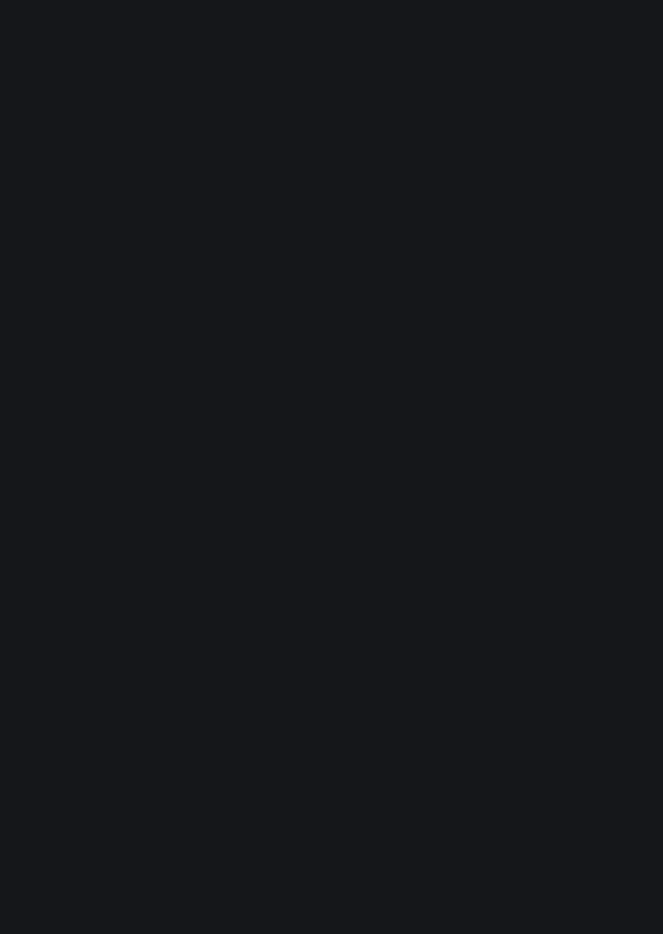
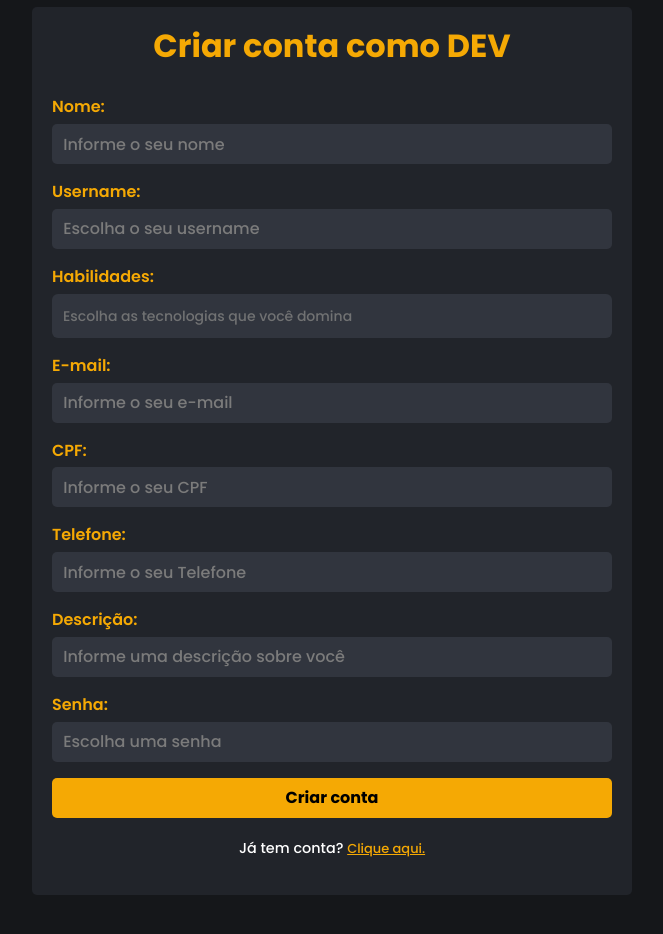
Before and after one commit to matheusnascimentods/devparadise-app, a React (Vite) app: page /signup in a window 1280 px wide. Before the commit this address had no page. Shown: the part 140-1074 px from the top of the page, without its empty margins (308-971 px from the left). Before the commit the page ends 800 px from the top, so only its background shows below. Built offline with nearby package versions, Linux system fonts and the light colour scheme.

Commit message:
Os componentes foram renomeados para facilitar o entendimento do codigo

```diff
--- a/src/App.jsx
+++ b/src/App.jsx
@@ -7,18 +7,18 @@ import { ToastContainer } from 'react-toastify';
 
 //Pages
 import Home from './components/pages/Home/Home';
+import Search from './components/pages/Search/Search';
 import Login from './components/pages/Auth/Login';
-import DevRegister from './components/pages/Auth/DevRegister';
-import MyProfile from './components/pages/MyProfile/MyProfile';
-import EditProfileDev from './components/pages/EditProfileDev/EditProfileDev';
+import Signup from './components/pages/Auth/Signup';
+import Me from './components/pages/Me/Me';
+import UpdateUser from './components/pages/UpdateUser/UpdateUser';
+import DeleteUser from './components/pages/DeleteUser/DeleteUser';
 import Changepassword from './components/pages/ChangePassword/Changepassword';
+import MyProjects from './components/pages/MyProjects/MyProjects';
 import AddProject from './components/pages/AddProject/AddProject';
-import MyProjects from './components/pages/MyProjects/MyProjects';
 import EditProject from './components/pages/EditProject/EditProject';
-import UserProfile from './components/pages/UserProfile/UserProfile';
 import ProjectView from './components/pages/ProjectView/ProjectView';
-import Searchpage from './components/pages/Searchpage/Searchpage';
-import DeleteUser from './components/pages/DeleteUser/DeleteUser';
+import User from './components/pages/User/User';
 
 //Context
 import { UserProvider } from './context/UserContext';
@@ -32,18 +32,18 @@ function App() {
         <Container>
           <Routes>
             <Route path='/' element={ <Home /> }/>
-            <Route path='/search' element={ <Searchpage /> }/>
+            <Route path='/search' element={ <Search /> }/>
             <Route path='/login' element={ <Login /> }/>
-            <Route path='/register' element={ <DevRegister /> }/>
-            <Route path='/me' element={ <MyProfile /> }/>
-            <Route path='/me/update' element={ <EditProfileDev /> }/>
+            <Route path='/signup' element={ <Signup /> }/>
+            <Route path='/me' element={ <Me /> }/>
+            <Route path='/me/update' element={ <UpdateUser /> }/>
             <Route path='/me/delete' element={ <DeleteUser /> }/>
             <Route path='/me/changePassword' element={ <Changepassword /> }/>
             <Route path='/me/projects' element={ <MyProjects /> }/>
             <Route path='/me/projects/new' element={ <AddProject /> }/>
             <Route path='/me/projects/update/:id' element={ <EditProject /> }/>
             <Route path='/projects/:id' element={ <ProjectView /> }/>
-            <Route path='/user/:username' element={<UserProfile /> }/>
+            <Route path='/user/:username' element={<User /> }/>
           </Routes>
         </Container>
       </UserProvider>
--- a/src/components/Header/Header.jsx
+++ b/src/components/Header/Header.jsx
@@ -88,7 +88,7 @@ export default function Header() {
               ) : (
                 <>
                   <Nav.Link href="/login">Login</Nav.Link>
-                  <Nav.Link href="/register">Cadastrar</Nav.Link>
+                  <Nav.Link href="/signup">Cadastrar</Nav.Link>
                 </>
               )}
             </ul>
--- a/src/components/pages/Auth/Login.jsx
+++ b/src/components/pages/Auth/Login.jsx
@@ -39,7 +39,7 @@ export default function Login() {
           <Input text="Senha" type='password' name='password' placeholder='Informe sua senha' handleOnChange={handleChange}/>
           <input type="submit" value="Login" />
           <p className={styles.form_span}>
-              Não tem conta? <Link to='/register'>Clique aqui.</Link>
+              Não tem conta? <Link to='/signup'>Clique aqui.</Link>
           </p>
         </form>
       </div>
--- a/src/components/pages/Auth/DevRegister.jsx
+++ b/src/components/pages/Auth/Signup.jsx
@@ -12,7 +12,7 @@ import { Link } from 'react-router-dom';
 //Contexts
 import { Context } from '../../../context/UserContext';
 
-export default function DevRegister() {
+export default function Signup() {
 
   const [user, setUser] = useState({});
   const {register} = useContext(Context);
--- a/src/components/pages/MyProfile/MyProfile.jsx
+++ b/src/components/pages/Me/Me.jsx
@@ -5,7 +5,7 @@ import axios from 'axios';
 import Profile from '../../Profile/Profile';
 
 //styles
-export default function MyProfile({data}) {
+export default function Me({data}) {
 
     const [user, setUser] = useState({});
     const [projects, setProjects] = useState([]);
--- a/src/components/pages/Searchpage/Searchpage.jsx
+++ b/src/components/pages/Search/Search.jsx
@@ -3,7 +3,7 @@ import { useNavigate } from 'react-router-dom';
 import { useSearchParams } from 'react-router-dom';
 
 //styles
-import styles from './Searchpage.module.css';
+import styles from './Search.module.css';
 import 'rsuite/Tabs/styles/index.css';
 
 //API
@@ -15,7 +15,7 @@ import { Tabs, Placeholder } from 'rsuite';
 import Project from '../../Project/Project';
 import ProfileCard from '../../ProfileCard/ProfileCard';
 
-export default function Searchpage() {
+export default function Search() {
     const [searchParams] = useSearchParams()
     let query = searchParams.get('q');
     const navigate = useNavigate();
--- a/src/components/pages/EditProfileDev/EditProfileDev.jsx
+++ b/src/components/pages/UpdateUser/UpdateUser.jsx
@@ -16,7 +16,7 @@ import RoundedImage from '../../RoundedImage/RoundedImage';
 import InputTags from '../../Form/TagInput';
 import { Link } from 'react-router-dom';
 
-export default function EditProfileDev() {
+export default function UpdateUser() {
 
   const [user, setUser] = useState({});
   const [preview, setPreview] = useState();
--- a/src/components/pages/UserProfile/UserProfile.jsx
+++ b/src/components/pages/User/User.jsx
@@ -7,7 +7,7 @@ import axios from 'axios';
 //components
 import Profile from '../../Profile/Profile';
 
-export default function UserProfile() {
+export default function User() {
     const {username} = useParams();
     const [user, setUser] = useState({});
     const [projects, setProjects] = useState([]);
```
Also changed, not shown: src/components/pages/Search/Search.module.css (renamed from src/components/pages/Searchpage/Searchpage.module.css).
